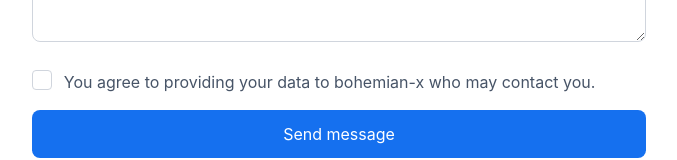
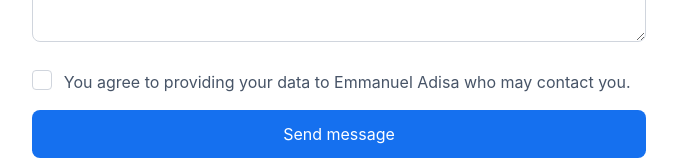
Before and after one commit to bohemiancode-x/HNG-stage-one-task, a React (Create React App) app: page /contact in a window 1280 px wide. Shown: the part 612-772 px from the top of the page, without its empty margins (301-978 px from the left). Built offline with nearby package versions, Linux system fonts and the light colour scheme.

Commit message:
fix: added full name in contact page

```diff
--- a/src/pages/Contact.js
+++ b/src/pages/Contact.js
@@ -116,7 +116,7 @@ export default function Contact() {
             </label>
             <label className='relative py-1 flex col-span-2'>
                 <input className='check' type="checkbox" id="check" required/>
-                <span className='pl-3 text-[#475467]'>You agree to providing your data to bohemian-x who may contact you.</span>
+                <span className='pl-3 text-[#475467]'>You agree to providing your data to Emmanuel Adisa who may contact you.</span>
             </label>
             <button className='col-span-2 bg-[#1570ef] py-3 text-white rounded-lg hover:opacity-50' id='btn__submit'>Send message</button>
         </form>
```
